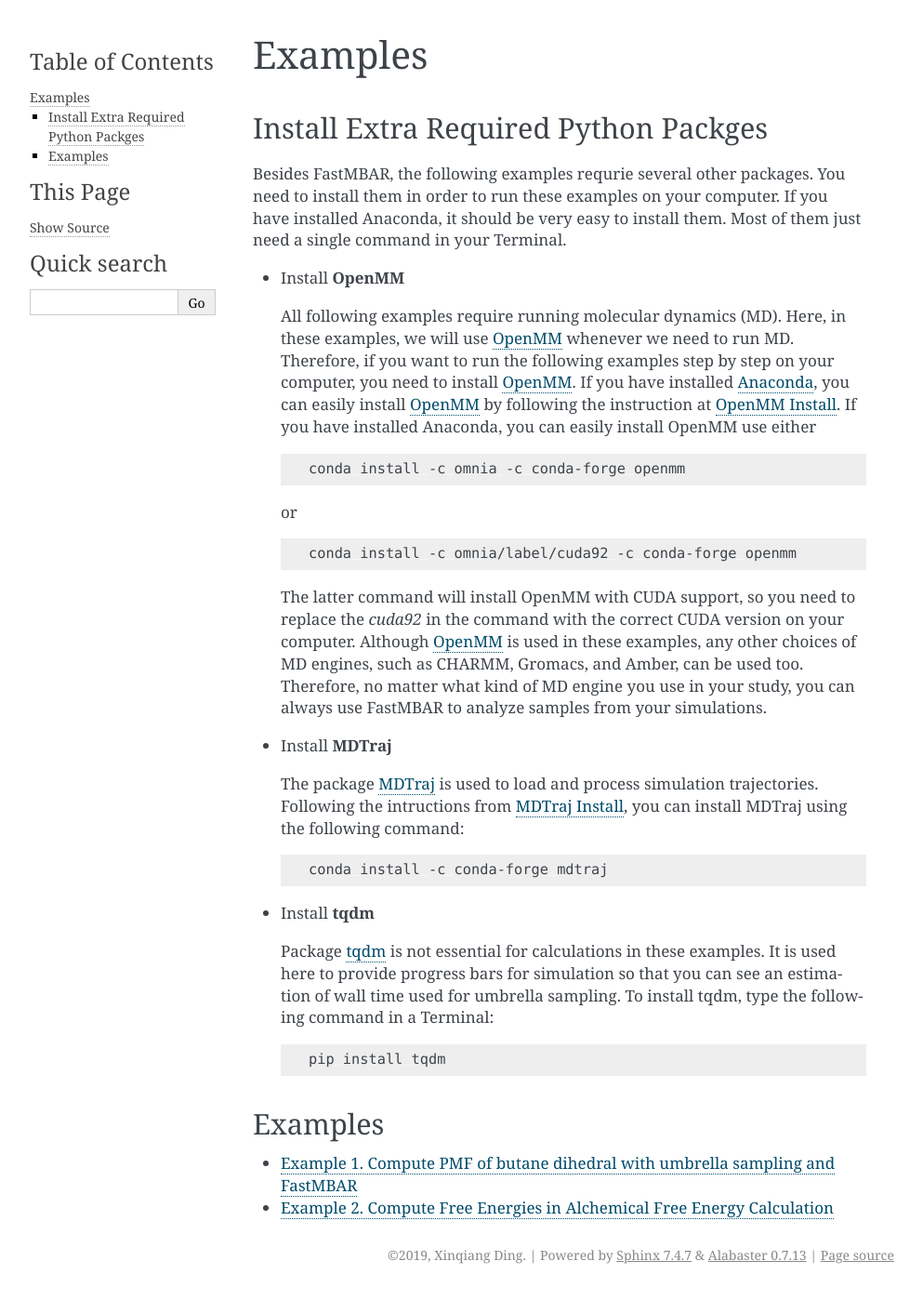
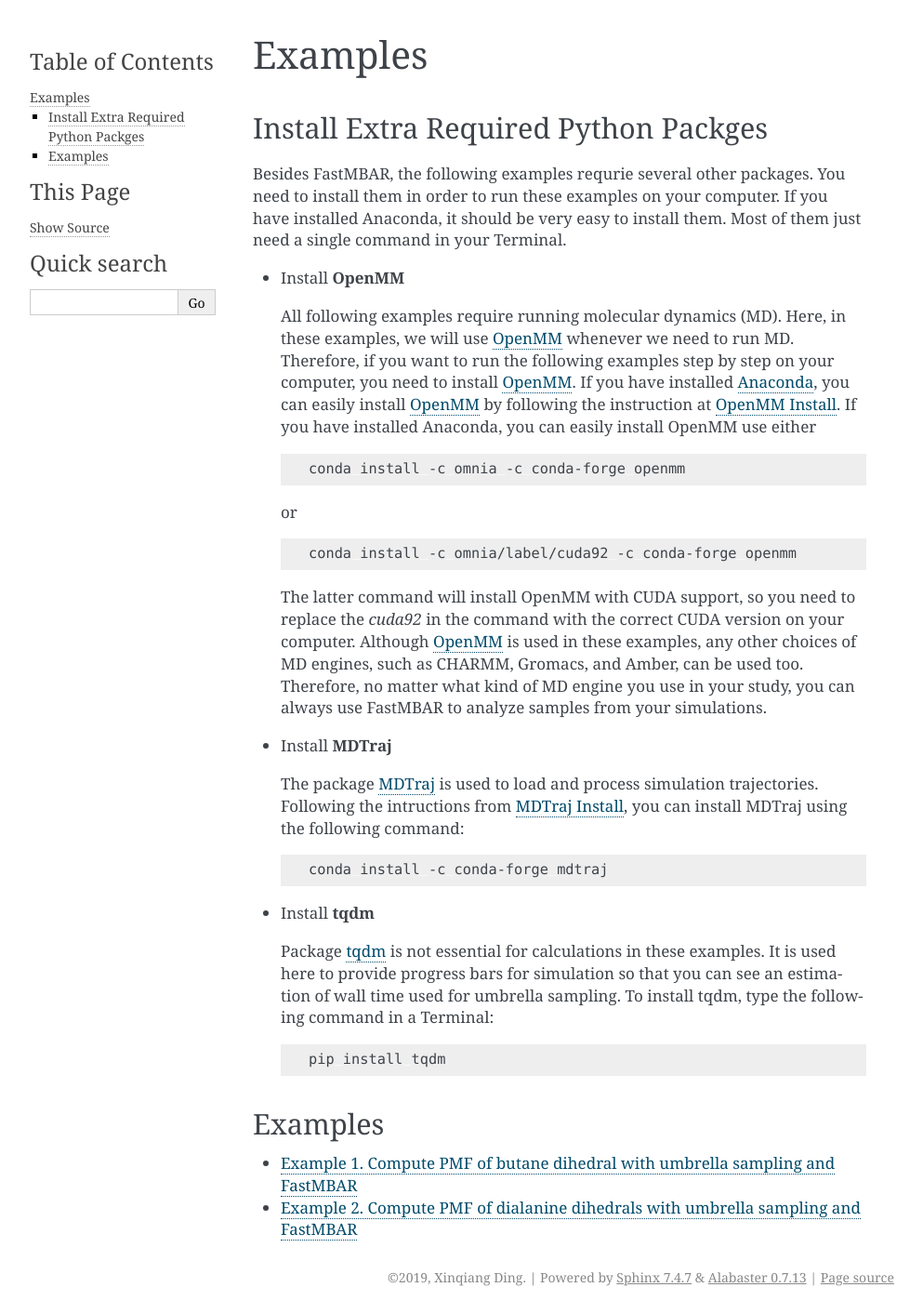
Before and after one commit to BrooksResearchGroup-UM/FastMBAR, a Sphinx documentation site: the page built from docs/source/examples.rst, in a window 1280 px wide. Shown: the whole page at 93% size, without its empty margins (148-1141 px from the left). Built offline with Sphinx 7.4.7, drawn with Linux system fonts in a browser that asks for light colours; before the commit the page ends 1389 px from its top, so only the background shows below that; some of the changed lines change nothing that is shown.

Commit message:
doc for dialanine example

```diff
--- /dev/null
+++ b/docs/source/dialanine_PMF.rst
@@ -0,0 +1,354 @@
+Example 2. Compute PMF of dialanine dihedrals with umbrella sampling and FastMBAR
+=================================================================================
+
+This example includes a step-by-step discription on computing the two dimensional PMF of
+dialanine dihedrals with umbrella sampling and FastMBAR.
+Umbrella sampling is used to exhaustively sample relavant dialanine configurations
+that are centered around multiple dihedral values.
+FastMBAR is used here to compute the PMF by reweighting the configurations
+sampled from umbrella sampling.
+
+To run this example in your local computer, you need to clone/download the git repository
+`FastMBAR <https://github.com/xqding/FastMBAR>`_ onto your computer.
+After downloading the `FastMBAR`_ repository, change current working directory to
+``FastMBAR/examples/dialanine`` before starting to run the following script inside
+the ``Python`` interpreter. (This example is also avaible in a Jupyter Notebook:
+``FastMBAR/examples/dialanine/script/main.ipynb``. You can run this example interactively
+using the Jupyter notebook.)
+
+.. code-block:: python
+
+   ## import required packages
+   import os, math, sys
+   import numpy as np
+   import matplotlib.pyplot as plt
+   import simtk.openmm.app  as omm_app
+   import simtk.openmm as omm
+   import simtk.unit as unit
+   from tqdm import tqdm
+   import mdtraj
+   from FastMBAR import *
+
+1. Construct an OpenMM system of dialanine
+-------------------------------------------
+
+Because we are using OpenMM as our MD engine, we need to setup the
+MD molecular system in the format required by OpenMM. The format/object
+used by OpenMM for a molecular system happens to be a class called
+`System <http://docs.openmm.org/latest/api-python/generated/simtk.openmm.openmm.System.html#simtk.openmm.openmm.System>`_.
+Therefore, we will prepare our MD molecular system as an OpenMM System.
+When we prepare the OpenMM system, we add a
+`CustomTorsionForce <http://docs.openmm.org/latest/api-python/generated/simtk.openmm.openmm.CustomTorsionForce.html#simtk.openmm.openmm.CustomTorsionForce>`_
+so that we can add biasing potentials to the system in the following umbrella
+sampling.
+
+Read psf and pdb files of dialanine: dialanine.psf and dialanine.pdb.
+The psf file, dialanine.psf, contains topolgy of dialanine and it is
+the topolgy file format used by CHARMM.
+The psf file, dialanine.psf, used here is generated using CHARMM.
+In your study, you usually alreay have a pdb file of your system.
+You can generate the topology file of your system using various MD
+softwares such as CHARMM, Gromacs and Amber among others.
+Just note that different softwares use different format for topology files and OpenMM has
+several parser for topology files with different foramt.
+
+.. code-block:: python
+
+   psf = omm_app.CharmmPsfFile('./data/dialanine.psf')
+   pdb = omm_app.PDBFile('./data/dialanine.pdb')
+
+Read CHARMM force field for dialanine. The CHARMM force field is downloaded from `here <http://mackerell.umaryland.edu/charmm_ff.shtml>`_.
+
+.. code-block:: python
+
+   charmm_toppar = omm_app.CharmmParameterSet('./data/top_all36_prot.rtf',
+                                              './data/par_all36_prot.prm')
+
+Create a OpenMM system based on the psf file of dialanine and the CHARMM force field.
+Then two harmonic biasing potentials are added to the system for dihedral :math:`\psi` (4-6-8-14) and dihedral :math:`\phi` (6-8-14,16) so that we can use biasing potentials in the following umbrella sampling.
+Adding biasing potentials to torsions of a system is very easy in OpenMM.
+We don't have to change any source code of OpenMM. All we need to do is to tell OpenMM the formula of the biasing potential and degree of freedom we want to add biasing potentials to.
+
+.. code-block:: python
+
+   ## create a OpenMM system based on psf of dialanine and CHARMM force field
+   system = psf.createSystem(charmm_toppar, nonbondedMethod = omm_app.NoCutoff)
+
+   ## add harmonic biasing potentials on two dihedrals of dialanine (psi, phi) in the OpenMM system
+   ## for dihedral psi
+   bias_torsion_psi = omm.CustomTorsionForce("0.5*k_psi*dtheta^2; dtheta = min(tmp, 2*pi-tmp); tmp = abs(theta - psi)")
+   bias_torsion_psi.addGlobalParameter("pi", math.pi)
+   bias_torsion_psi.addGlobalParameter("k_psi", 1.0)
+   bias_torsion_psi.addGlobalParameter("psi", 0.0)
+   ## 4, 6, 8, 14 are indices of the atoms of the torsion psi
+   bias_torsion_psi.addTorsion(4, 6, 8, 14)
+
+   ## for dihedral phi
+   bias_torsion_phi = omm.CustomTorsionForce("0.5*k_phi*dtheta^2; dtheta = min(tmp, 2*pi-tmp); tmp = abs(theta - phi)")
+   bias_torsion_phi.addGlobalParameter("pi", math.pi)
+   bias_torsion_phi.addGlobalParameter("k_phi", 1.0)
+   bias_torsion_phi.addGlobalParameter("phi", 0.0)
+   ## 6, 8, 14, 16 are indices of the atoms of the torsion phi
+   bias_torsion_phi.addTorsion(6, 8, 14, 16)
+
+   system.addForce(bias_torsion_psi)
+   system.addForce(bias_torsion_phi)
+
+After constructing the OpenMM system of dialanine, we can save it in an XML formated text file,
+which can be used later for simulations. Therefore, if we want to use the same system in
+another script, we can just read the text file in an OpenMM system instead of constructing it again.
+You can even open the XML formated text file using a text editor and see what information
+about the system is included in the XML file.
+
+.. code-block:: python
+
+   ## save the OpenMM system of dialanine
+   with open("./output/system.xml", 'w') as file_handle:
+       file_handle.write(omm.XmlSerializer.serialize(system))
+
+2. Run umbrella sampling
+------------------------
+
+We run umbrella sampling for two dianaline dihedrals: dihedral :math:`\psi` with atom indices of 4-6-8-14 and dihedral :math:`\phi` with atom indices of 6-8-14-16.
+Both dihedrals are split into multiple windows and in each window, the two dihedrals
+are restrainted around a center using a harmonic biasing potential. In this
+script, we run simulations in each window sequentially, but they can be run in
+parallel if you have a computer cluster with multiple nodes.
+
+.. code-block:: python
+
+   ## read the OpenMM system of dialanine
+   with open("./output/system.xml", 'r') as file_handle:
+       xml = file_handle.read()
+   system = omm.XmlSerializer.deserialize(xml)
+
+   ## read psf and pdb file of dialanine
+   psf = omm_app.CharmmPsfFile("./data/dialanine.psf")
+   pdb = omm_app.PDBFile('./data/dialanine.pdb')
+
+In order to run simulations in OpenMM, we need to construct an OpenMM context, which consists of a system, an integrator and a platform.
+The system is just the dialanine system we have constructed above.
+The integrator specifies what kind integration method we should use. Here, we will use Langevin dynamics for NVP ensemble simulation, which corresponds to the OpenMM.LangevinIntegrator.
+The platform specifies what kind of hardware we will run simulation on. Here, we choose to use CPUs.
+
+.. code-block:: python
+
+   #### setup an OpenMM context
+
+   ## platform
+   platform = omm.Platform.getPlatformByName('CPU')
+
+   ## intergrator
+   T = 298.15 * unit.kelvin  ## temperature
+   fricCoef = 10/unit.picoseconds ## friction coefficient
+   stepsize = 1 * unit.femtoseconds ## integration step size
+   integrator = omm.LangevinIntegrator(T, fricCoef, stepsize)
+
+   ## construct an OpenMM context
+   context = omm.Context(system, integrator, platform)
+
+Here we set the force constant and centers for the harmonic biasing potentials on dialanine dihedral.
+
+.. code-block:: python
+
+   ## set force constant K for the biasing potential.
+   ## the unit here is kJ*mol^{-1}*nm^{-2}, which is the default unit used in OpenMM
+   k_psi = 100
+   k_phi = 100
+   context.setParameter("k_psi", k_psi)
+   context.setParameter("k_phi", k_phi)
+
+   ## equilibrium value for both psi and phi in biasing potentials
+   m = 25
+   M = m*m
+   psi = np.linspace(-math.pi, math.pi, m, endpoint = False)
+   phi = np.linspace(-math.pi, math.pi, m, endpoint = False)
+
+The following loop is used to run umbrella sampling window by window.
+In each iteration, we first set the centers of the two harmonic biasing potentials.
+Then the configuration of dialanine is minimized and equilibrated with the biasing potentials.
+After initial equilibration, configurations are sampled and saved.
+
+.. code-block:: python
+
+   ## the main loop to run umbrella sampling window by window
+   for idx in range(M):
+       psi_index = idx // m
+       phi_index = idx % m
+
+       print(f"sampling at psi index: {psi_index} out of {m}, phi index: {phi_index} out of {m}")
+
+       ## set the center of the biasing potential
+       context.setParameter("psi", psi[psi_index])
+       context.setParameter("phi", phi[phi_index])
+
+       ## minimize
+       context.setPositions(pdb.positions)
+       state = context.getState(getEnergy = True)
+       energy = state.getPotentialEnergy()
+       for i in range(50):
+           omm.LocalEnergyMinimizer_minimize(context, 1, 20)
+           state = context.getState(getEnergy = True)
+           energy = state.getPotentialEnergy()
+
+       ## initial equilibrium
+       integrator.step(5000)
+
+       ## sampling production. trajectories are saved in dcd files
+       file_handle = open(f"./output/traj/traj_psi_{psi_index}_phi_{phi_index}.dcd", 'bw')
+       dcd_file = omm_app.dcdfile.DCDFile(file_handle, psf.topology, dt = stepsize)
+       for i in tqdm(range(100)):
+           integrator.step(100)
+           state = context.getState(getPositions = True)
+           positions = state.getPositions()
+           dcd_file.writeModel(positions)
+       file_handle.close()
+
+3. Compute and collect values of both dialanine dihedral
+---------------------------------------------------------
+
+For configurations in trajectories sampled using umbrella sampling, we compute the two alanine dihedral :math:`\psi` and :math:`\phi` and
+save them in csv files. The dihedral :math:`\psi` is between four atoms with indices of 4, 6, 8, and 14. The dihedral :math:`\phi` is between four atoms with indices of 6, 8, 14, 16.
+Here we use the Python package mdtraj to compute dihedrals.
+.. code-block:: python
+
+   topology = mdtraj.load_psf("./output/dialanine.psf")
+   K = 100
+
+   m = 25
+   M = m*m
+   psi = np.linspace(-math.pi, math.pi, m, endpoint = False)
+   phi = np.linspace(-math.pi, math.pi, m, endpoint = False)
+
+   psis = []
+   phis = []
+   for psi_index in range(m):
+       for phi_index in range(m):
+           traj = mdtraj.load_dcd(f"./output/traj/traj_psi_{psi_index}_phi_{phi_index}.dcd", topology)
+           psis.append(mdtraj.compute_dihedrals(traj, [[4, 6, 8, 14]]))
+           phis.append(mdtraj.compute_dihedrals(traj, [[6, 8, 14, 16]]))
+
+   psi_array = np.squeeze(np.stack(psis))
+   phi_array = np.squeeze(np.stack(phis))
+
+4. Use FastMBAR to solve MBAR/UWHAM equations and compute the PMF
+-----------------------------------------------------------------
+
+Two steps are required to compute PMF using FastMBAR based on umbrella sampling.
+Firstly, we need to compute the relative free energies of the biased ensembles used in umbrella sampling, i.e., the NVT ensembles with biased potential energies.
+Secondly, samples from umbreall sampling are reweighted to compute the PMF.
+
+Simulations in umbrealla sampling have different biasing potential energies. They are viewed as different thermodynamic states. Therefore, we have :math:`M` states and samples from these states.
+As shown in Usage, we can use FastMBAR to compute the relative free energies of these :math:`M` states.
+In order to do it, we need to compute the reduced energy matrix :math:`A_{M,N}` as shown in Fig. 1, where :math:`U(x)` is the potential energy function; :math:`B_k(x)` is the biasing potential added in the :math:`i` th state.
+In this case, biasing potentials are added to dihedral :math:`\psi` (4-6-8-14) and dihedral :math:`\phi` (6-8,14,16).
+:math:`B_k(x) = 0.5*k_{\psi}*\Delta\psi^2 + 0.5*k_{\phi}*\Delta\phi^2`, where :math:`\Delta\psi = min(|\psi(x) - \psi^0_i|, 2\pi - |\psi(x) - \psi^0_i|)`, :math:`\Delta\phi = min(|\phi(x) - \phi^0_j|, 2\pi - |\phi(x) - \phi^0_j|)` where :math:`\psi(x)` and :math:`\phi(x)` are the dihedrals (4-6-8-14 and 6-8-14-16) calculated based on Cartesian coordinates :math:`x`; :math:`\psi^0_i` is :math:`i` th equilibrium torsion for :math:`\psi` used in umbrella sampling; :math:`\phi^0_j` is :math:`j` th equilibrium torsion for :math:`\phi` used inf umbrella sampling. We cam compute :math:`i` and :math:`j` based on :math:`k = i*m + j, M = m*m`.
+
+.. image:: ../../examples/dialanine/data/Fig_1.png
+
+Compared to general cases, the reduced potential energy matrix :math:`A_{M,N}` in umbrella sampling has a special property. The energy functions of the :math:`M` states are :math:`U(x) + B_k(x)`. They all have the common component :math:`U(x)`.
+Removing the common component :math:`U(x)` from the energy matrix :math:`A_{M,N}` does not affect the relative free energies of the :math:`M` states. Therefore, we can ommitting computing :math:`U(x)` when compute the energy matrix :math:`A_{M,N}`, as shown in Fig. 2
+
+.. image:: ../../examples/dialanine/data/Fig_2.png
+
+
+As shown in Fig. 2, we can compute the reduced energy matrix :math:`A_{M,N}` just based on dihedral values from umbrella sampling.
+In the following script, we read the dihedral values and compute the reduced energy matrix :math:`A_{M,N}`.
+Based on the reduced energy matrix and the number of conformations sampled from each state,
+we can compute the relative free enegies of the :math:`M` states using FastMBAR.
+
+.. code-block:: python
+
+   ## compute energy matrix A
+   T = 298.15 * unit.kelvin
+   kbT = unit.BOLTZMANN_CONSTANT_kB * 298.15 * unit.kelvin * unit.AVOGADRO_CONSTANT_NA
+   kbT = kbT.value_in_unit(unit.kilojoule_per_mole)
+
+   n = psi_array.shape[1]
+   A = np.zeros((M, n*M))
+
+   psi_array = np.reshape(psi_array, (-1,))
+   phi_array = np.reshape(phi_array, (-1,))
+
+   for index in range(M):
+       psi_index = index // m
+       phi_index = index % m
+
+       psi_c = psi[psi_index]
+       phi_c = phi[phi_index]
+
+       psi_diff = np.abs(psi_array - psi_c)
+       psi_diff = np.minimum(psi_diff, 2*math.pi-psi_diff)
+
+       phi_diff = np.abs(phi_array - phi_c)
+       phi_diff = np.minimum(phi_diff, 2*math.pi-phi_diff)
+
+       A[index, :] = 0.5*K*(psi_diff**2 + phi_diff**2)/kbT
+
+   ## solve MBAR equations
+   num_conf_all = np.array([n for i in range(M)])
+   fastmbar = FastMBAR(energy = A, num_conf = num_conf_all, cuda = False, verbose = True)
+
+
+Now we are ready to compute the PMF.
+Solving MBAR equations yields the relative free energies of the :math:`M` states,
+all of which have biasing potential enegies.
+Knowing the relative free enegies of the :math:`M` states enables us to compute
+the PMF using an easy reweighting procesure.
+In order to do that, we need to compute the energy matrix :math:`B_{L,N}` as shown in Fig. 1 and Fig. 2.
+
+To represent the PMF of the dihedral, we split the dihedral range, :math:`[-\pi, \pi]` into :math:`l` windows for both :math:`\psi` and :math:`\phi`: :math:`[\psi_{i-1}, \psi_i]` for :math:`i = 0, ..., l-1` and :math:`[\psi_{j-1}, \psi_j]` for :math:`j = 0, ..., l-1`
+Then we can represent the PMF by computing the relative free energies of these :math:`L` states each of which has a potential energy of :math:`U(x)`.
+Because the :math:`k` th state is constrainted in the dihedral range :math:`[\psi_{i-1}, \psi_i]` and :math:`[\phi_{j-1}, \phi_j]`, where :math:`k = i*l + j`. we need to add a biasing potential :math:`R_k(\theta)` to enforce the constraint.
+The value of the biasing potential :math:`R_k(\theta = (\psi, \phi))` is 0 when :math:`\psi \in [\psi_{i-1}, \psi_i]` and :math:`\phi \in [\phi_{j-1}, \psi_j]`, where :math:`k = i*l + j`.  The value of the biasing potential :math:`R_k(\theta = (\psi, \phi))` is infinity otherwise.
+
+.. code-block:: python
+
+   ## compute the reduced energy matrix B
+   l_PMF = 25
+   L_PMF = l_PMF * l_PMF
+   psi_PMF = np.linspace(-math.pi, math.pi, l_PMF, endpoint = False)
+   phi_PMF = np.linspace(-math.pi, math.pi, l_PMF, endpoint = False)
+   width = 2*math.pi / l_PMF
+
+   B = np.zeros((L_PMF, A.shape[1]))
+
+   for index in range(L_PMF):
+       psi_index = index // l_PMF
+       phi_index = index % l_PMF
+       psi_c_PMF = psi_PMF[psi_index]
+       phi_c_PMF = phi_PMF[phi_index]
+
+       psi_low = psi_c_PMF - 0.5*width
+       psi_high = psi_c_PMF + 0.5*width
+
+       phi_low = phi_c_PMF - 0.5*width
+       phi_high = phi_c_PMF + 0.5*width
+
+       psi_indicator = ((psi_array > psi_low) & (psi_array <= psi_high)) | \
+                        ((psi_array + 2*math.pi > psi_low) & (psi_array + 2*math.pi <= psi_high)) | \
+                        ((psi_array - 2*math.pi > psi_low) & (psi_array - 2*math.pi <= psi_high))
+
+       phi_indicator = ((phi_array > phi_low) & (phi_array <= phi_high)) | \
+                        ((phi_array + 2*math.pi > phi_low) & (phi_array + 2*math.pi <= phi_high)) | \
+                        ((phi_array - 2*math.pi > phi_low) & (phi_array - 2*math.pi <= phi_high))
+
+       indicator = psi_indicator & phi_indicator
+       B[index, ~indicator] = np.inf
+
+   ## compute PMF using the energy matrix B
+   PMF, _ = fastmbar.calculate_free_energies_of_perturbed_states(B)
+
+   ## plot the PMF
+   fig = plt.figure(0)
+   fig.clf()
+   plt.imshow(np.flipud(PMF.reshape((l_PMF, l_PMF)).T), extent = (-180, 180, -180, 180))
+   plt.xlabel(r"$\psi$")
+   plt.ylabel(r"$\phi$")
+   plt.colorbar()
+   plt.savefig("./output/PMF_fast_mbar.pdf")
+
+
+The PMF saved in the file ``./output/PMF_fast_mbar.pdf`` should be like the following PMF:
+
+.. image:: ../../examples/dialanine/data/PMF.png
--- a/docs/source/examples.rst
+++ b/docs/source/examples.rst
@@ -64,4 +64,4 @@
    :maxdepth: 1
 
    butane_PMF
-   umbrella_sampling_2D
+   dialanine_PMF
--- a/docs/source/umbrella_sampling_2D.rst
+++ /dev/null
@@ -1,4 +0,0 @@
-Example 2. Compute Free Energies in Alchemical Free Energy Calculation
-======================================================================
-
-Stay tuned. More is comming soon.
```
Also changed, not shown: 2 other files.
